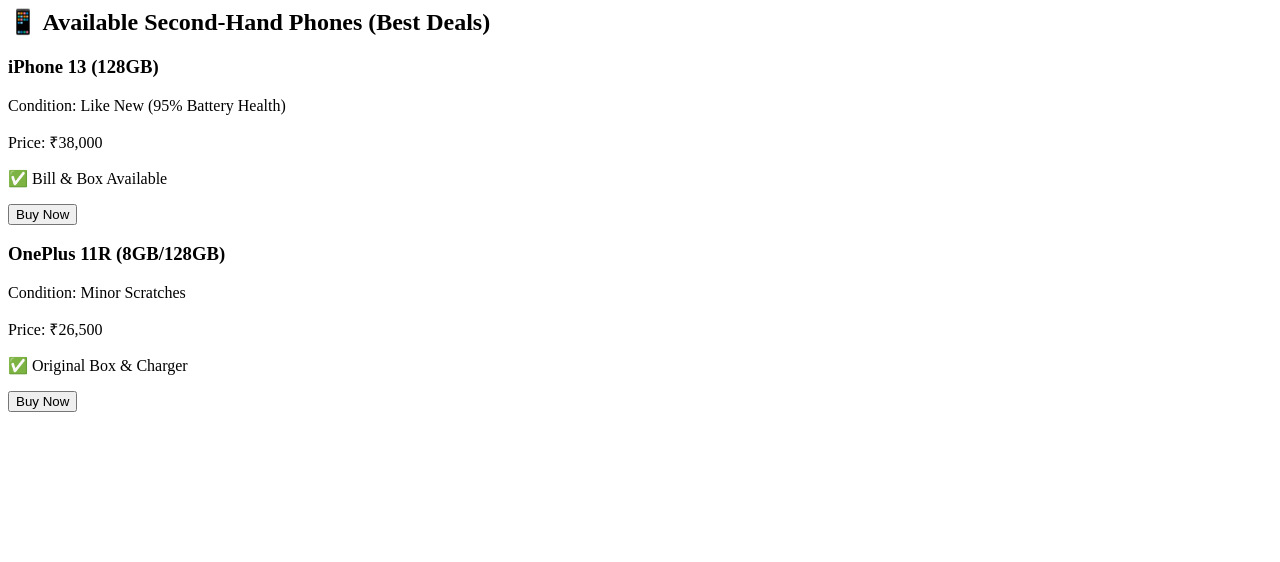
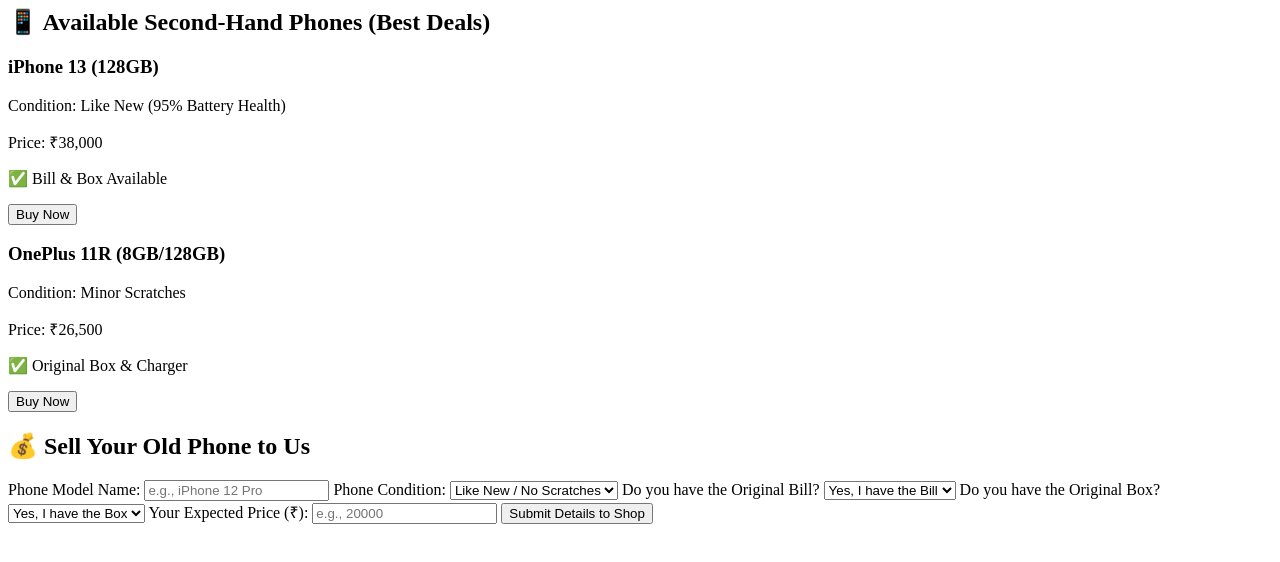
Before and after one commit to aashapura7749-dev/asshapur_mobile, a plain HTML site: page index.html in a window 1280 px wide. Drawn offline with Linux system fonts and the light colour scheme.

Commit message:
Update index.html

```diff
--- a/index.html
+++ b/index.html
@@ -18,3 +18,34 @@
         </div>
     </div>
 </section>
+<section id="sell-form-section">
+    <h2>💰 Sell Your Old Phone to Us</h2>
+    <form id="sellPhoneForm" onsubmit="submitSellForm(event)">
+        <label>Phone Model Name:</label>
+        <input type="text" id="phoneModel" placeholder="e.g., iPhone 12 Pro" required>
+
+        <label>Phone Condition:</label>
+        <select id="phoneCondition">
+            <option value="Excellent">Like New / No Scratches</option>
+            <option value="Good">Good / Minor Scratches</option>
+            <option value="Fair">Fair / Screen Changed</option>
+        </select>
+
+        <label>Do you have the Original Bill?</label>
+        <select id="hasBill" required>
+            <option value="Yes">Yes, I have the Bill</option>
+            <option value="No">No Bill</option>
+        </select>
+
+        <label>Do you have the Original Box?</label>
+        <select id="hasBox" required>
+            <option value="Yes">Yes, I have the Box</option>
+            <option value="No">No Box</option>
+        </select>
+
+        <label>Your Expected Price (₹):</label>
+        <input type="number" id="expectedPrice" placeholder="e.g., 20000" required>
+
+        <button type="submit">Submit Details to Shop</button>
+    </form>
+</section>
```
